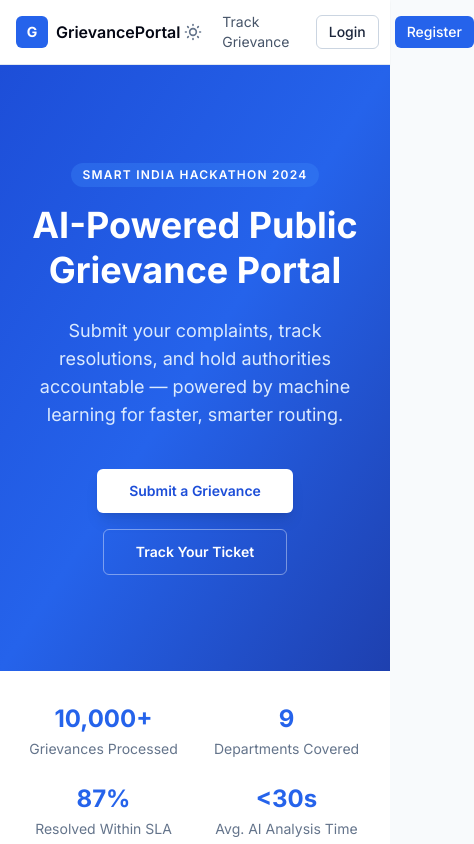
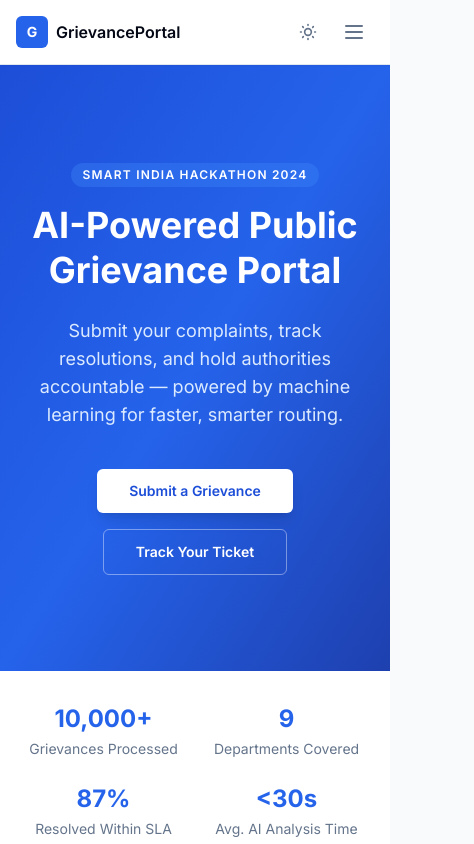
Before and after one commit to sameer2028/grievance-portal, a React (Vite) app in the folder frontend/: page / in a window 390 px wide. Shown: the top 844 px of the page, 474 px wide, since content can reach past the window. Built offline with nearby package versions, Linux system fonts and the light colour scheme; no server answers.

Commit message:
responsive fix

```diff
--- a/frontend/src/layouts/PublicLayout.jsx
+++ b/frontend/src/layouts/PublicLayout.jsx
@@ -1,11 +1,14 @@
+import { useState } from 'react';
 import { Outlet, Link } from 'react-router-dom';
 import ThemeToggle from '@/components/ui/ThemeToggle';
 
 const PublicLayout = () => {
+  const [isMenuOpen, setIsMenuOpen] = useState(false);
+
   return (
     <div className="min-h-screen bg-gray-50 dark:bg-gray-900 flex flex-col">
       {/* Minimal public header */}
-      <header className="bg-white dark:bg-gray-800 border-b border-gray-200 dark:border-gray-700 shadow-sm">
+      <header className="bg-white dark:bg-gray-800 border-b border-gray-200 dark:border-gray-700 shadow-sm relative z-50">
         <div className="max-w-7xl mx-auto px-4 sm:px-6 lg:px-8 h-16 flex items-center justify-between">
           <Link to="/" className="flex items-center gap-2">
             <div className="w-8 h-8 bg-primary-600 rounded-md flex items-center justify-center">
@@ -14,7 +17,8 @@ const PublicLayout = () => {
             <span className="font-semibold text-gray-900 dark:text-gray-100">GrievancePortal</span>
           </Link>
 
-          <nav className="flex items-center gap-4 text-sm">
+          {/* Desktop Navigation */}
+          <nav className="hidden md:flex items-center gap-4 text-sm">
             <ThemeToggle />
             <Link to="/track" className="text-gray-600 dark:text-gray-400 hover:text-primary-600 dark:hover:text-primary-400 transition-colors">
               Track Grievance
@@ -26,7 +30,52 @@ const PublicLayout = () => {
               Register
             </Link>
           </nav>
+
+          {/* Mobile menu button */}
+          <div className="flex md:hidden items-center gap-2">
+            <ThemeToggle />
+            <button
+              onClick={() => setIsMenuOpen(!isMenuOpen)}
+              className="p-2 text-gray-500 hover:text-gray-700 dark:text-gray-400 dark:hover:text-gray-200 focus:outline-none"
+              aria-label="Toggle menu"
+            >
+              <svg className="w-6 h-6" fill="none" stroke="currentColor" viewBox="0 0 24 24" xmlns="http://www.w3.org/2000/svg">
+                {isMenuOpen ? (
+                  <path strokeLinecap="round" strokeLinejoin="round" strokeWidth={2} d="M6 18L18 6M6 6l12 12" />
+                ) : (
+                  <path strokeLinecap="round" strokeLinejoin="round" strokeWidth={2} d="M4 6h16M4 12h16M4 18h16" />
+                )}
+              </svg>
+            </button>
+          </div>
         </div>
+
+        {/* Mobile Navigation Menu */}
+        {isMenuOpen && (
+          <div className="md:hidden absolute top-16 left-0 right-0 bg-white dark:bg-gray-800 border-b border-gray-200 dark:border-gray-700 shadow-lg py-4 px-4 flex flex-col gap-4">
+            <Link
+              to="/track"
+              onClick={() => setIsMenuOpen(false)}
+              className="text-gray-600 dark:text-gray-400 hover:text-primary-600 dark:hover:text-primary-400 font-medium py-2 px-2 rounded-md hover:bg-gray-50 dark:hover:bg-gray-700 transition-colors"
+            >
+              Track Grievance
+            </Link>
+            <Link
+              to="/login"
+              onClick={() => setIsMenuOpen(false)}
+              className="btn-secondary text-sm px-3 py-2.5 text-center dark:bg-gray-700 dark:text-gray-200 dark:hover:bg-gray-600"
+            >
+              Login
+            </Link>
+            <Link
+              to="/register"
+              onClick={() => setIsMenuOpen(false)}
+              className="btn-primary text-sm px-3 py-2.5 text-center"
+            >
+              Register
+            </Link>
+          </div>
+        )}
       </header>
 
       {/* Page content rendered here */}
```
